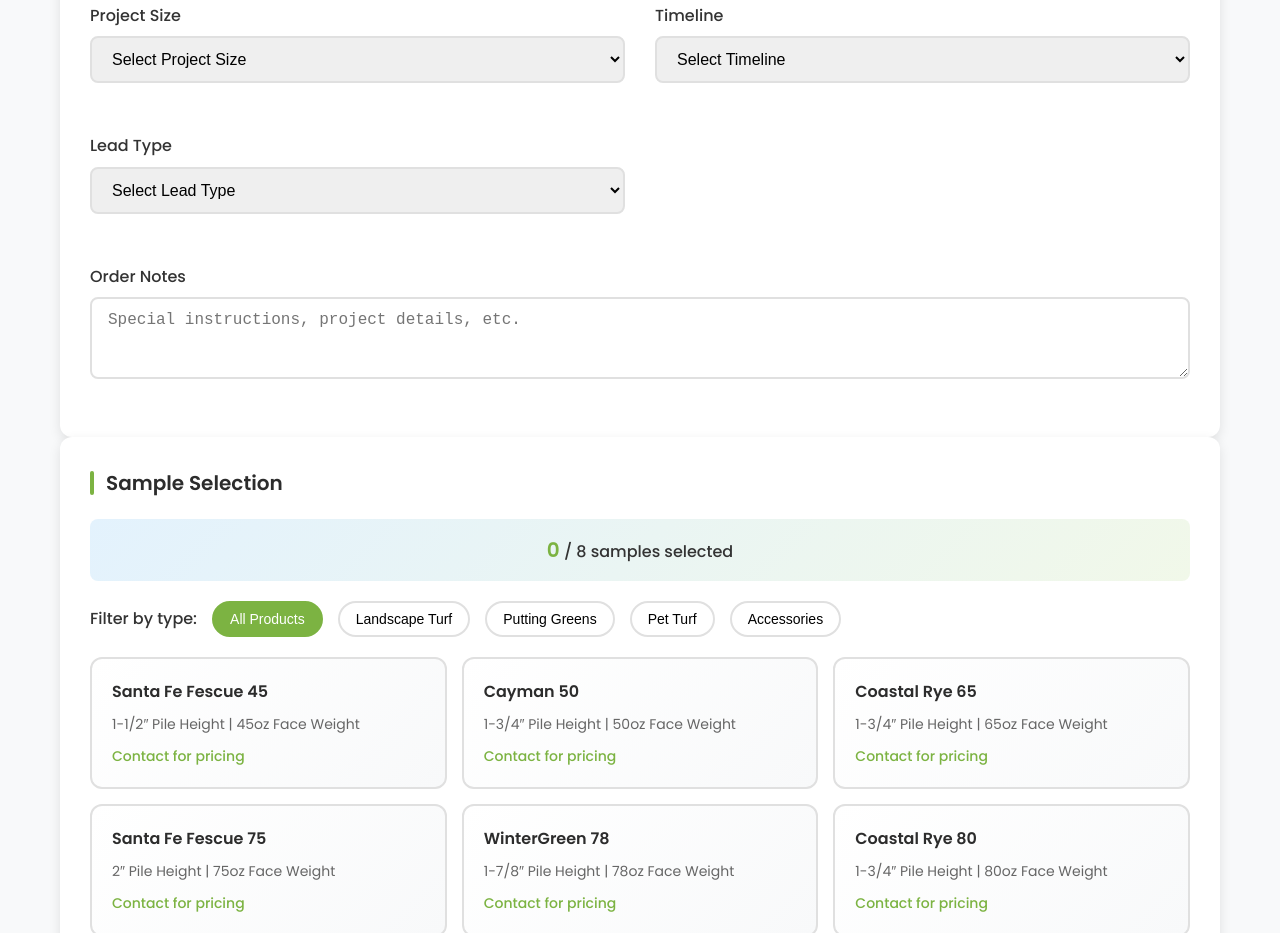
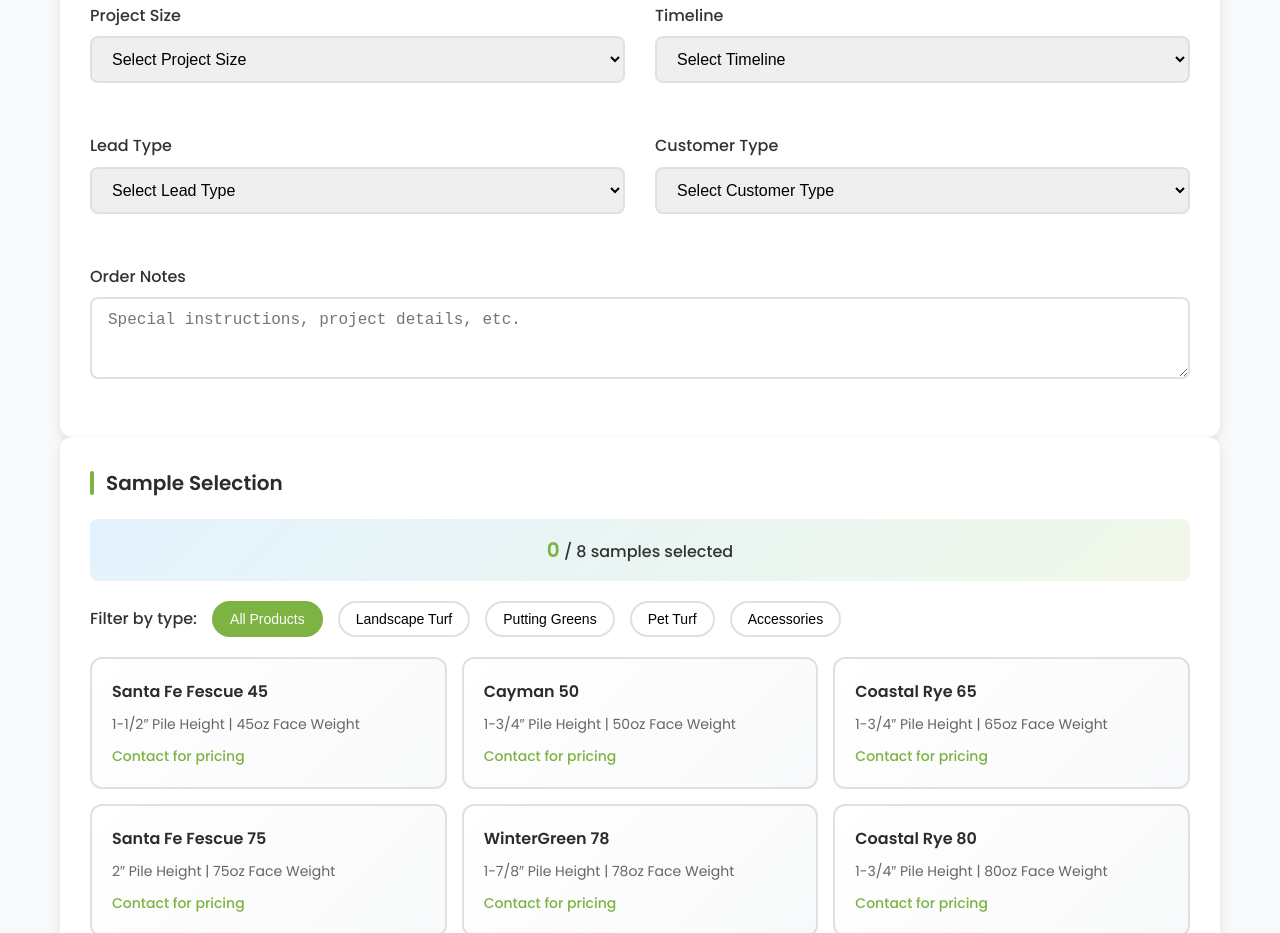
Before and after one commit to 1920538/Salesform, a plain HTML site: page index.html in a window 1280 px wide. Shown: the part 1214-2147 px from the top of the page. Drawn offline with Linux system fonts and the light colour scheme.

Commit message:
Update index.html

```diff
--- a/index.html
+++ b/index.html
@@ -496,6 +496,17 @@
                             <option value="Other">Other</option>
                         </select>
                     </div>
+
+                    <div class="form-group">
+                        <label for="customerType">Customer Type</label>
+                        <select id="customerType" name="customerType">
+                            <option value="">Select Customer Type</option>
+                            <option value="Homeowner">Homeowner</option>
+                            <option value="Contractor">Contractor</option>
+                            <option value="Commercial">Commercial</option>
+                            <option value="Other">Other</option>
+                        </select>
+                    </div>
                 </div>
 
                 <div class="form-group">
@@ -806,6 +817,7 @@
                     applicationType: formData.get('applicationType'),
                     projectSize: formData.get('projectSize'),
                     timeline: formData.get('timeline'),
+                    customerType: formData.get('customerType'),
                     leadType: formData.get('leadType')
                 },
                 order: {
```
